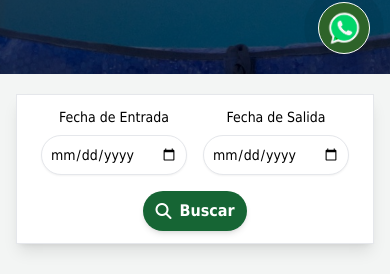
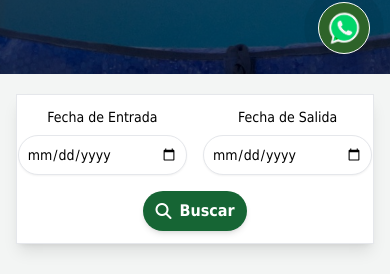
Before and after one commit to tavo1599/casa-campo, a React (Create React App) app: page / in a window 390 px wide. Shown: the part 770-1044 px from the top of the page. Built offline with nearby package versions, Linux system fonts and the light colour scheme.

Commit message:
Modificado

```diff
--- a/public/index.html
+++ b/public/index.html
@@ -15,6 +15,7 @@
       user's mobile device or desktop. See https://developers.google.com/web/fundamentals/web-app-manifest/
     -->
     <link rel="manifest" href="%PUBLIC_URL%/manifest.json" />
+    <link fetchpriority="high" rel="preload" href="/images/casa-campo.jpg" as="image" />
     <!--
       Notice the use of %PUBLIC_URL% in the tags above.
       It will be replaced with the URL of the `public` folder during the build.
--- a/src/components/CabinCards.js
+++ b/src/components/CabinCards.js
@@ -21,13 +21,14 @@ const CabinCards = () => {
     <div className="relative" ref={sectionRef}>
       <div className="container mx-auto relative z-10">
         <div className="flex justify-center mb-8">
-          <div className="flex flex-col md:flex-row bg-white px-6 py-3 gap-4 md:rounded-full border shadow-lg w-full max-w-3xl items-center">
+          <div className="px-fecha-ES flex flex-col md:flex-row bg-white py-3 gap-4 md:rounded-full border shadow-lg w-full max-w-3xl items-center">
             <div className="flex gap-4 text-sm w-full items-center">
               <div className="flex flex-col md:flex-row items-center gap-2 w-full">
-                <label htmlFor="checkin" className="font-medium">
+                <label htmlFor="fecha_ingreso" className="font-medium">
                   {translations.fecha_ingreso}
                 </label>
                 <input
+                  id="fecha_ingreso"
                   type="date"
                   className="p-2 border rounded-full shadow-sm focus:outline-none focus:ring-2 focus:ring-green-700 w-full"
                 />
@@ -36,10 +37,11 @@ const CabinCards = () => {
               <div className="hidden md:block border h-8 mx-2"></div>
 
               <div className="flex flex-col md:flex-row items-center gap-2 w-full">
-                <label htmlFor="checkout" className="font-medium">
+                <label htmlFor="fecha_salida" className="font-medium">
                   {translations.fecha_salida}
                 </label>
                 <input
+                  id="fecha_salida"
                   type="date"
                   className="p-2 border rounded-full shadow-sm focus:outline-none focus:ring-2 focus:ring-green-700 w-full"
                 />
--- a/src/components/WelcomeSection.js
+++ b/src/components/WelcomeSection.js
@@ -28,8 +28,8 @@ const WelcomeSection = () => {
     >
       <div className="absolute inset-0 bg-black bg-opacity-50 flex items-center justify-center">
         <div className="text-center text-white px-4">
-          <h1 className="text-4xl md:text-6xl font-serif py-4">
-            {translations.casa_campo_arequipa}
+          <h1 className="text-4xl md:text-6xl py-4 font-serif">
+            ¡Casa Campo Arequipa!
           </h1>
           <p className="mt-4 text-lg md:text-2xl font-serif">
             {translations.donde_viviras_una_experiencia_inolvidable}
--- a/src/index.css
+++ b/src/index.css
@@ -85,7 +85,12 @@ html {
 footer {
   /*background: linear-gradient(to right, rgb(255, 100, 100), rgb(100, 100, 255)); /* Degradado de rojo a azul */
   /*background: linear-gradient(to right, rgb(0, 0, 0), rgb(0, 0, 255), rgb(255, 255, 255, 0.1)); /* Degradado de negro a azul con un poco de blanco */
-  background: linear-gradient(to right, rgb(29, 28, 28), rgba(153, 27, 27, 0.74), rgba(255, 255, 255, 0.1));
+  background: linear-gradient(
+    to right,
+    rgb(29, 28, 28),
+    rgba(153, 27, 27, 0.74),
+    rgba(255, 255, 255, 0.1)
+  );
   /* background-image: url('/public/images/fondo-01.jpeg'); /* Asegúrate de que la ruta sea correcta */
   background-size: cover; /* Ajusta la imagen para que cubra todo el footer */
   background-position: center; /* Centra la imagen */
@@ -93,13 +98,18 @@ footer {
 }
 
 footer::before {
-  content: '';
+  content: "";
   position: absolute;
   top: 0;
   left: 0;
   right: 0;
   bottom: 0;
-  background-color: rgba(0, 0, 0, 0.5); /* Color negro semi-transparente para dar opacidad */
+  background-color: rgba(
+    0,
+    0,
+    0,
+    0.5
+  ); /* Color negro semi-transparente para dar opacidad */
   z-index: 1; /* Asegura que el overlay esté encima de la imagen */
 }
 
@@ -107,3 +117,15 @@ footer > * {
   position: relative; /* Asegura que el contenido del footer esté encima del overlay */
   z-index: 2; /* Hace que el contenido esté por encima del overlay */
 }
+
+.px-fecha-ES {
+  padding-left: 1.5rem /* 24px */;
+  padding-right: 1.5rem /* 24px */;
+}
+
+@media (max-width: 440px) {
+  .px-fecha-ES {
+    padding-left: 0.05rem /* 24px */;
+    padding-right: 0.05rem /* 24px */;
+  }
+}
```
Also changed, not shown: public/images/casa-campo.webp (added), src/assets/casa-campo.webp (added).
